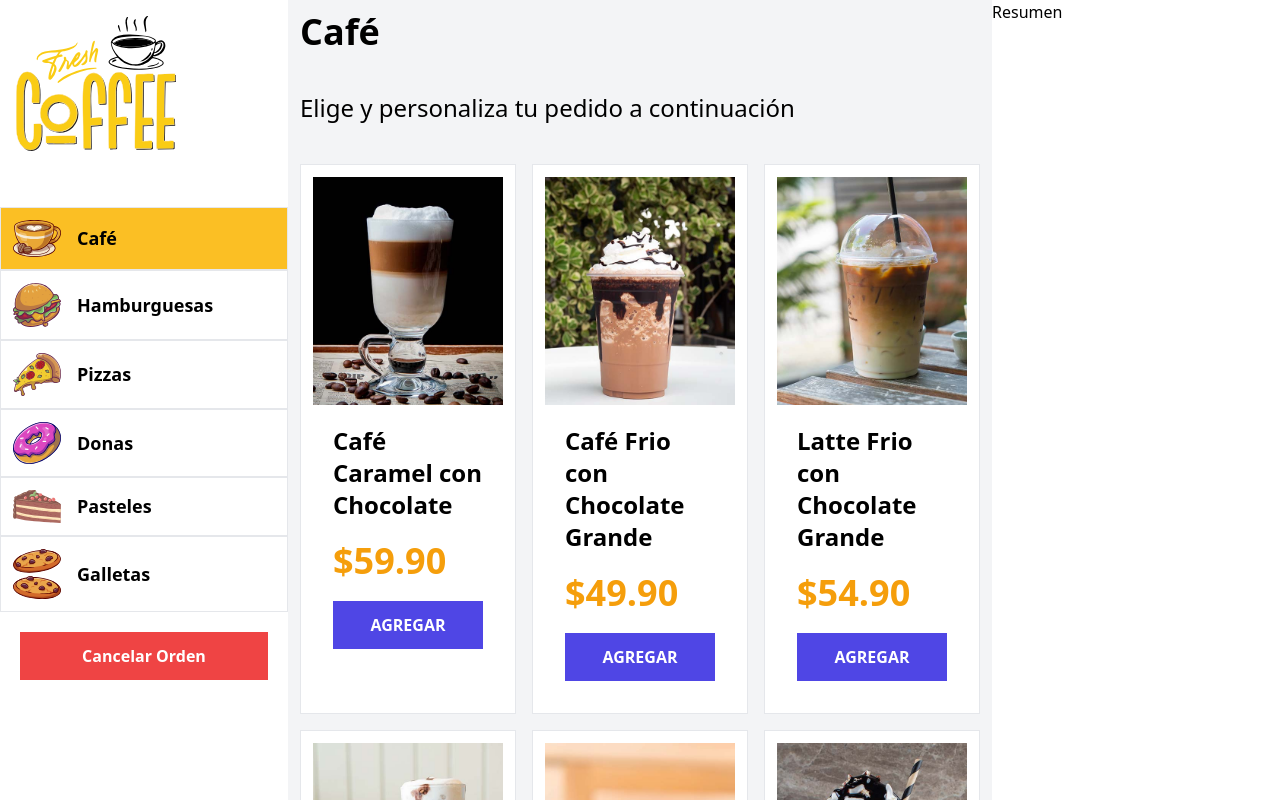
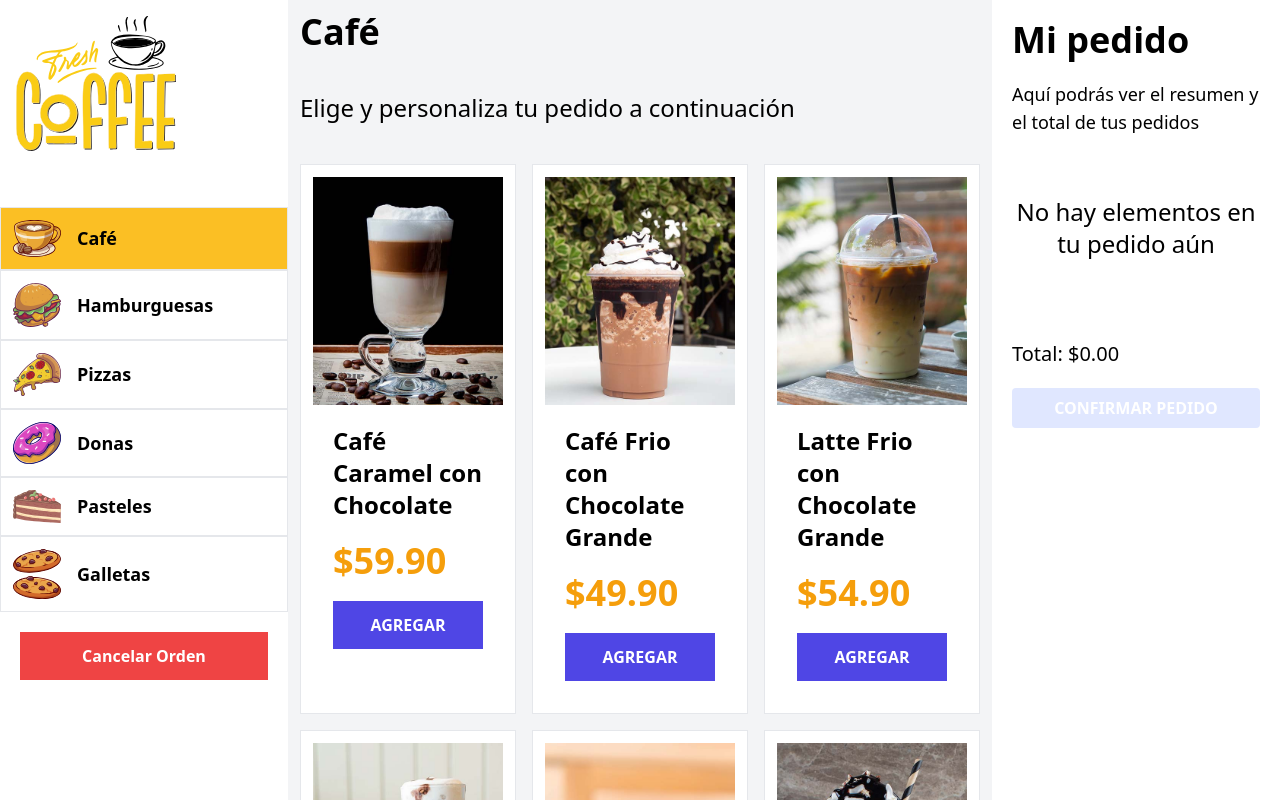
Before and after one commit to FrancoSilva77/react-quiosco, a React (Vite) app: page / in a window 1280 px wide. Built offline with nearby package versions, Linux system fonts and the light colour scheme.

Commit message:
feat(Funcionalidad Pedido)

```diff
--- a/package.json
+++ b/package.json
@@ -13,7 +13,8 @@
     "react": "^18.2.0",
     "react-dom": "^18.2.0",
     "react-modal": "^3.16.1",
-    "react-router-dom": "^6.22.0"
+    "react-router-dom": "^6.22.0",
+    "react-toastify": "^10.0.4"
   },
   "devDependencies": {
     "@types/react": "^18.2.55",
--- a/src/components/ModalProducto.jsx
+++ b/src/components/ModalProducto.jsx
@@ -1,10 +1,19 @@
-import { useState } from 'react'
+import { useState, useEffect } from 'react'
 import { formatearDinero } from "../helpers";
 import useQuiosco from "../hooks/useQuiosco";
 
 const ModalProducto = () => {
-  const { producto, handleClickModal } = useQuiosco()
+  const { producto, handleClickModal, handleAgregarPedido, pedido } = useQuiosco()
   const [cantidad, setCantidad] = useState(1)
+  const [edicion, setEdicion] = useState(false)
+
+  useEffect(() => {
+    if (pedido.some(pedidoState => pedidoState.id === producto.id)) {
+      const productoEdicion = pedido.filter(pedidoState => pedidoState.id === producto.id)[0]
+      setCantidad(productoEdicion.cantidad)
+      setEdicion(true)
+    }
+  }, [pedido])
 
   return (
     <div className="md:flex items-center gap-10">
@@ -52,9 +61,13 @@ const ModalProducto = () => {
 
         <button
           type="button"
+          onClick={() => {
+            handleAgregarPedido({ ...producto, cantidad })
+            handleClickModal()
+          }}
           className="bg-indigo-600 hover:bg-indigo-800 px-5 py-2 mt-5 text-white"
         >
-          Añadir al pedido
+          {edicion ? 'Guardar cambios' : 'Añadir al pedido'}
         </button>
 
       </div>
--- a/src/components/Resumen.jsx
+++ b/src/components/Resumen.jsx
@@ -1,5 +1,46 @@
-
+import { formatearDinero } from "../helpers";
+import useQuiosco from "../hooks/useQuiosco";
+import ResumenProducto from "./ResumenProducto";
 
 export default function Resumen() {
-  return <div className="w-72">Resumen</div>;
+  const { pedido, total } = useQuiosco()
+
+  const comprobarPedido = () => pedido.length === 0
+
+  return (
+    <aside className="w-72 h-screen overflow-y-scroll p-5">
+      <h2 className="text-4xl font-black">Mi pedido</h2>
+      <p className="text-lg my-5">Aquí podrás ver el resumen y el total de tus pedidos</p>
+
+      <div className="py-10">
+        {pedido.length === 0 ? (
+          <p className="text-center text-2xl">No hay elementos en tu pedido aún</p>
+        ) : (
+          pedido.map(producto => (
+            <ResumenProducto
+              key={producto.id}
+              producto={producto} />
+          ))
+        )}
+      </div>
+      <p className="text-xl mt-10">
+        Total: {''}
+        {formatearDinero(total)}
+      </p>
+
+      <form className="w-full">
+        <div className="mt-5">
+          <input
+            type="submit"
+            value='Confirmar Pedido'
+            disabled={comprobarPedido()}
+            className={`${comprobarPedido()
+              ? 'bg-indigo-100'
+              : 'bg-indigo-600 hover:bg-indigo-800'}
+              px-5 py-2 rounded uppercase font-bold text-white text-center w-full cursor-pointer`}
+          />
+        </div>
+      </form>
+    </aside>
+  );
 }
--- /dev/null
+++ b/src/components/ResumenProducto.jsx
@@ -0,0 +1,63 @@
+import useQuiosco from "../hooks/useQuiosco";
+import { formatearDinero } from "../helpers";
+
+const ResumenProducto = ({ producto }) => {
+
+  const { handleEditarCantidad, handleEliminarProductoPedido } = useQuiosco()
+
+  const { id, nombre, precio, cantidad } = producto
+
+  return (
+    <div className="shadow space-y-1 p-4 bg-white">
+      <div className="space-y-2">
+        <p className="text-xl font-bold">{nombre}</p>
+        <p className="text-lg font-bold ">Cantidad: {cantidad}</p>
+        <p className="text-lg font-bold text-amber-500">
+          Precio: {formatearDinero(precio)}
+        </p>
+        <p className="text-lg text-gray-700">
+          Subtotal: {formatearDinero(precio * cantidad)}
+        </p>
+      </div>
+
+      <div className="flex justify-between gap-2 pb-4">
+        <button
+          type="button"
+          onClick={() => handleEditarCantidad(id)}
+          className="bg-sky-700 p-2 text-white rounded-md font-bold uppercase shadow-md text-center"
+        >
+          <svg
+            xmlns="http://www.w3.org/2000/svg"
+            className="h-5 w-5"
+            viewBox="0 0 20 20"
+            fill="currentColor"
+          >
+            <path d="M13.586 3.586a2 2 0 112.828 2.828l-.793.793-2.828-2.828.793-.793zM11.379 5.793L3 14.172V17h2.828l8.38-8.379-2.83-2.828z" />
+          </svg>
+        </button>
+        <button
+          type="button"
+          onClick={() => handleEliminarProductoPedido(id)}
+          className="bg-red-700 p-2 text-white rounded-md font-bold uppercase shadow-md text-center"
+        >
+          <svg
+            xmlns="http://www.w3.org/2000/svg"
+            className="h-5 w-5"
+            fill="none"
+            viewBox="0 0 24 24"
+            stroke="currentColor"
+            strokeWidth={2}
+          >
+            <path
+              strokeLinecap="round"
+              strokeLinejoin="round"
+              d="M19 7l-.867 12.142A2 2 0 0116.138 21H7.862a2 2 0 01-1.995-1.858L5 7m5 4v6m4-6v6m1-10V4a1 1 0 00-1-1h-4a1 1 0 00-1 1v3M4 7h16"
+            />
+          </svg>
+        </button>
+      </div>
+    </div>
+  );
+};
+
+export default ResumenProducto;
--- a/src/context/QuioscoProvider.jsx
+++ b/src/context/QuioscoProvider.jsx
@@ -1,5 +1,7 @@
-import { useState, createContext } from 'react';
+import { useState, useEffect, createContext } from 'react';
+import { toast } from 'react-toastify';
 import { categorias as categoriasDB } from "../data/categorias";
+
 
 const QuioscoContext = createContext();
 
@@ -9,6 +11,13 @@ const QuioscoProvider = ({ children }) => {
   const [categoriaActual, setCategoriaActual] = useState(categorias[0])
   const [modal, setModal] = useState(false)
   const [producto, setProducto] = useState(false)
+  const [pedido, setPedido] = useState([])
+  const [total, setTotal] = useState(0)
+
+  useEffect(() => {
+    const nuevoTotal = pedido.reduce((total, producto) => (producto.precio * producto.cantidad) + total, 0)
+    setTotal(nuevoTotal)
+  }, [pedido])
 
   const handleClickCategoria = id => {
     const categoria = categorias.filter(categoria => categoria.id === id)[0]
@@ -23,6 +32,31 @@ const QuioscoProvider = ({ children }) => {
     setProducto(producto)
   }
 
+  const handleAgregarPedido = ({ categoria_id, ...producto }) => {
+    if (pedido.some(pedidoState => pedidoState.id === producto.id)) {
+      const pedidoActualizado = pedido.map(pedidoState => pedidoState.id === producto.id ? producto : pedidoState)
+      setPedido(pedidoActualizado)
+      toast.success('Guardado Correctamente')
+    } else {
+      setPedido([...pedido, producto])
+      toast.success('Agregado al pedido')
+    }
+  }
+
+  const handleEditarCantidad = id => {
+    const productoActualizar = pedido.filter(producto => producto.id === id)[0]
+    setProducto(productoActualizar)
+    setModal(!modal)
+  }
+
+  const handleEliminarProductoPedido = id => {
+    const pedidoActualizado = pedido.filter(producto => producto.id !== id)
+    setPedido(pedidoActualizado)
+    toast.success('Eliminado del pedido')
+  }
+
+
+
   return (
     <QuioscoContext.Provider
       value={{
@@ -32,7 +66,12 @@ const QuioscoProvider = ({ children }) => {
         modal,
         handleClickModal,
         producto,
-        handleSetProducto
+        handleSetProducto,
+        pedido,
+        handleAgregarPedido,
+        handleEditarCantidad,
+        handleEliminarProductoPedido,
+        total
       }}
     >
       {children}
--- a/src/layouts/Layout.jsx
+++ b/src/layouts/Layout.jsx
@@ -1,5 +1,7 @@
 import { Outlet } from 'react-router-dom';
 import Modal from 'react-modal';
+import { ToastContainer } from 'react-toastify';
+import "react-toastify/dist/ReactToastify.css"
 import useQuiosco from '../hooks/useQuiosco';
 import Sidebar from '../components/Sidebar';
 import Resumen from '../components/Resumen';
@@ -20,7 +22,7 @@ Modal.setAppElement('#root')
 
 export default function Layout() {
 
-  const { modal, handleClickModal } = useQuiosco()
+  const { modal } = useQuiosco()
 
   return (
     <>
@@ -36,6 +38,8 @@ export default function Layout() {
         <ModalProducto />
       </Modal>
 
+      <ToastContainer />
+
     </>
   )
 }
```
Also changed, not shown: 1 other file (tests, documents, lock files or other folders).
